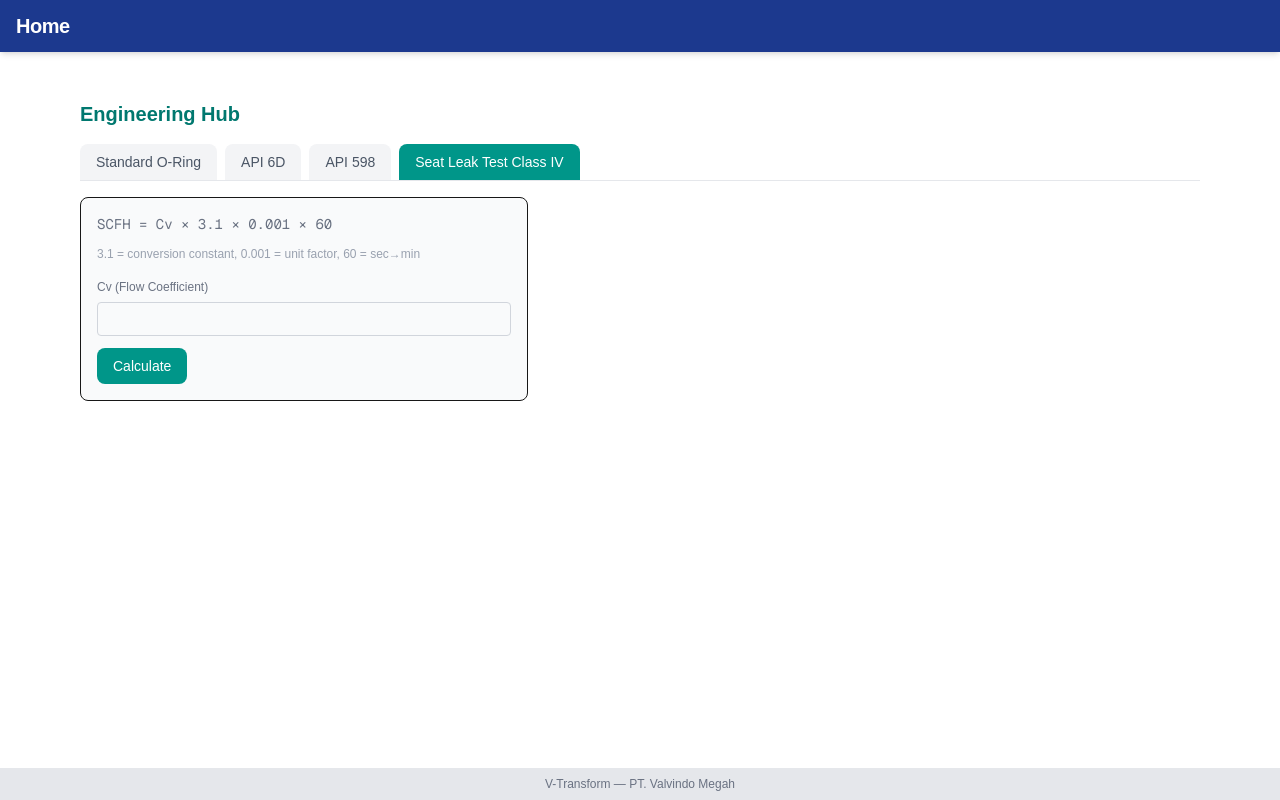
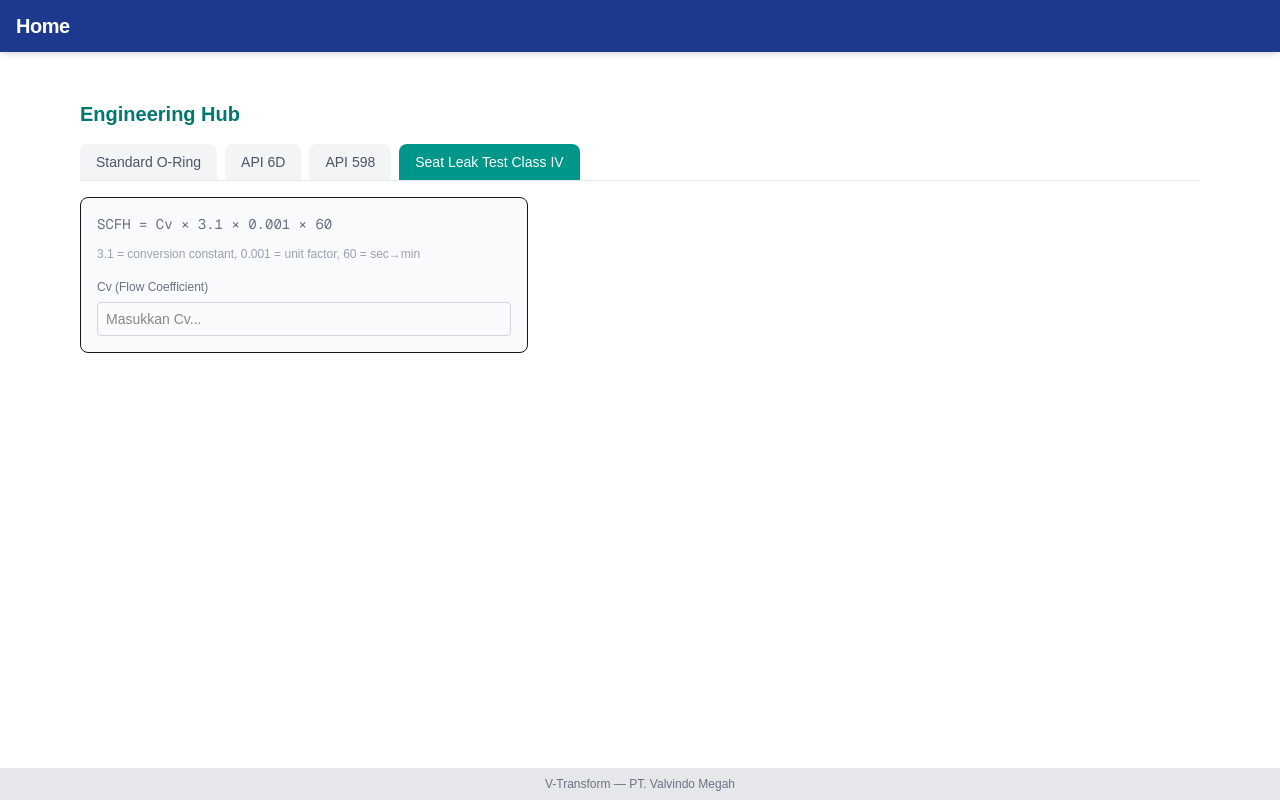
Before and after one commit to iksanfn1094/valve-report, a Next.js app: page /engineering-hub in a window 1280 px wide. Both pictures are taken after a click on the button "Seat Leak Test Class IV". Built offline with nearby package versions, Linux system fonts and the light colour scheme.

Commit message:
fix: Seat Leak Test Class IV auto-calc tanpa tombol Calculate

```diff
--- a/app/engineering-hub/page.tsx
+++ b/app/engineering-hub/page.tsx
@@ -49,11 +49,6 @@ export default function EngineeringHubPage() {
     const matchCs = csFilter === 'all' || o.cs.toString() === csFilter
     return matchSearch && matchCs
   })
-
-  function runCalc() {
-    const cv = parseFloat(calcVals[0])
-    if (!isNaN(cv)) setCalcResult(cv * 3.1 * 0.001 * 60)
-  }
 
   return (
     <div className="max-w-6xl mx-auto py-6 px-4 space-y-4">
@@ -377,10 +372,9 @@ export default function EngineeringHubPage() {
             <p className="text-xs text-gray-400">3.1 = conversion constant, 0.001 = unit factor, 60 = sec→min</p>
             <div>
               <label className="text-xs text-gray-500">Cv (Flow Coefficient)</label>
-              <input type="number" step="0.01" value={calcVals[0]} onChange={e => setCalcVals([e.target.value])} className="w-full border border-gray-300 rounded px-2 py-1.5 text-sm mt-1" />
+              <input type="number" step="0.01" value={calcVals[0]} onChange={e => { setCalcVals([e.target.value]); const v = parseFloat(e.target.value); setCalcResult(!isNaN(v) ? v * 3.1 * 0.001 * 60 : null) }} className="w-full border border-gray-300 rounded px-2 py-1.5 text-sm mt-1" placeholder="Masukkan Cv..." />
             </div>
-            <button onClick={runCalc} className="bg-teal-600 text-white px-4 py-2 rounded-lg text-sm hover:bg-teal-700 transition">Calculate</button>
-            {calcResult !== null && (
+            {calcResult !== null && calcVals[0] !== '' && (
               <div className="mt-2 p-3 bg-teal-50 border border-teal-200 rounded-lg">
                 <p className="text-sm font-semibold text-teal-800">Result: {calcResult.toFixed(2)} SCFH</p>
                 <p className="text-xs text-gray-500 mt-1">Standard Cubic Feet per Hour (seat leak rate)</p>
```
